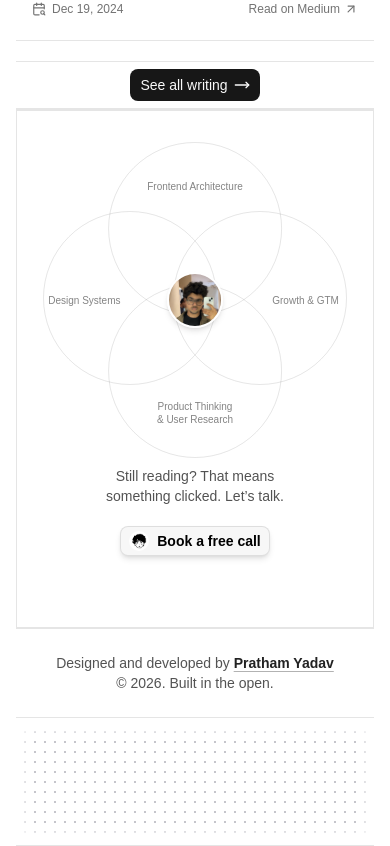
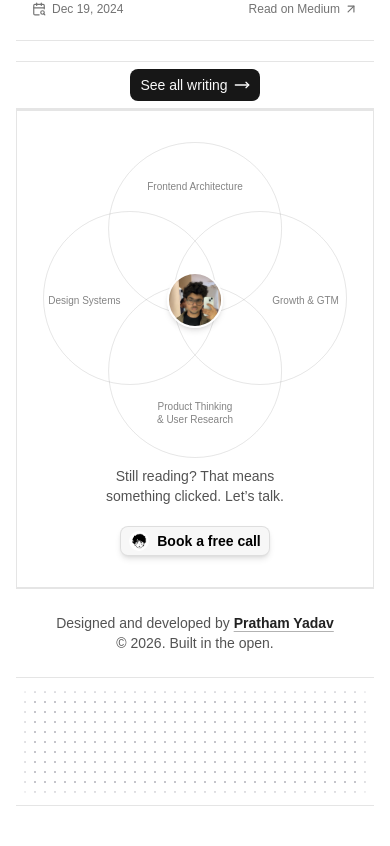
Before and after one commit to insanekrishnna/pratham_portfoilio, a Next.js app: page / in a window 390 px wide. Shown: the part 4453-5299 px from the top of the page. After the commit the page ends 5259 px from the top, so only its background shows below. Built offline with nearby package versions, Linux system fonts and the light colour scheme; no server answers; a web font is replaced by a local one.

Commit message:
refactor: adjust bottom padding in CTA component for improved layout consistency

```diff
--- a/components/home/cta.tsx
+++ b/components/home/cta.tsx
@@ -16,7 +16,10 @@ export function CTA() {
     // invitation read as a single panel with no rule between them.
     <div
       id={sectionIds.contact}
-      className="flex w-full flex-col items-center px-5 pt-2 pb-10 sm:px-10"
+      // No bottom padding of its own: the venn section's py-8 closes the
+      // panel, so the gap under the button matches the one above the
+      // circles. Adding any here would double up against it.
+      className="flex w-full flex-col items-center px-5 pt-2 pb-0 sm:px-10"
     >
         <p className="mb-5 text-center text-sm text-balance opacity-70 md:text-lg">
           Still reading? That means something clicked. Let’s talk.
```
